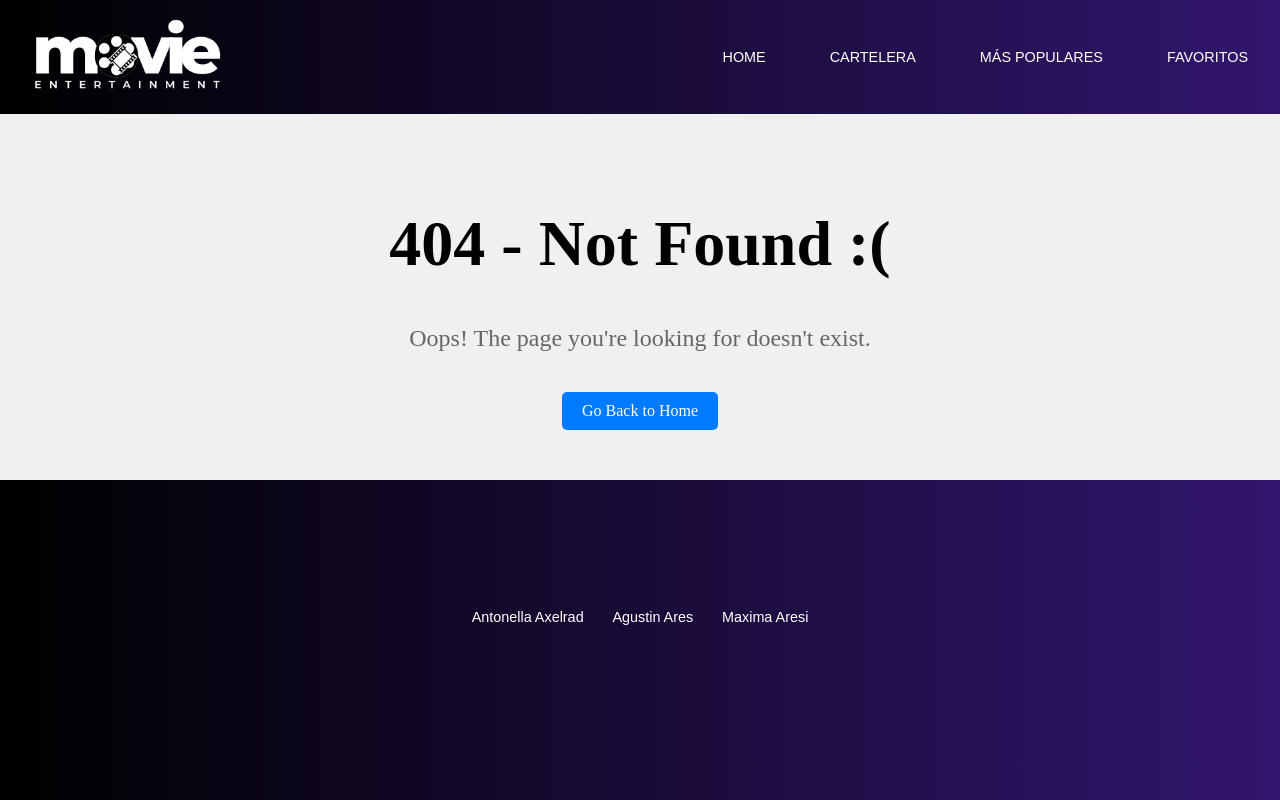
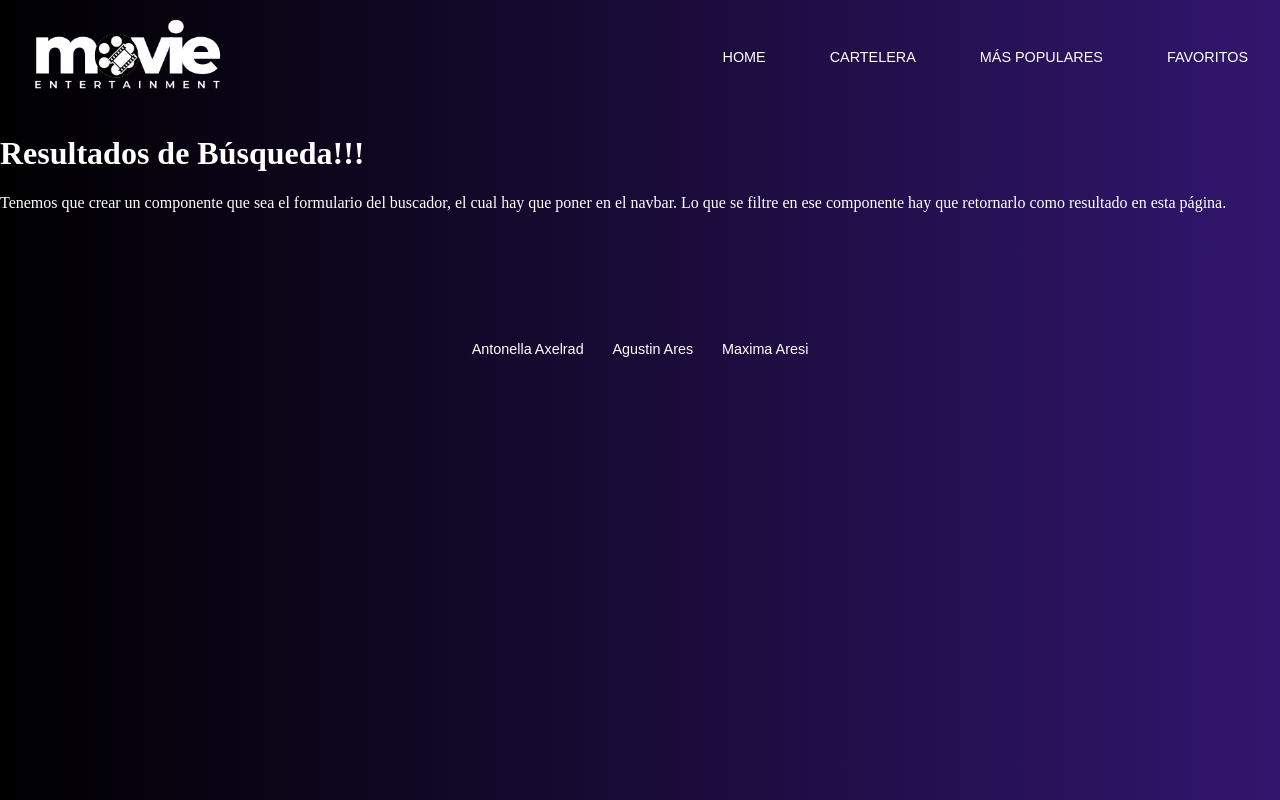
Before and after one commit to AgussAress/Prog3-Axelrad-Aresi-Ares-estabien, a React (Create React App) app in the folder proyecto-integrador/: page /resultados in a window 1280 px wide. Before the commit this address had no page. Built offline with nearby package versions, Linux system fonts and the light colour scheme.

Commit message:
pagina de resultados de búsqueda vacía

```diff
--- a/proyecto-integrador/src/App.js
+++ b/proyecto-integrador/src/App.js
@@ -7,8 +7,7 @@ import Cartelera from "./screens/Cartelera"
 import Populares from "./screens/Populares"
 import Favoritos from "./screens/Favoritos"
 import NotFound from "./screens/NotFound"
-
-
+import Resultados from "./screens/Resultados"
 
 
 function App() {
@@ -21,6 +20,7 @@ function App() {
         <Route path='/favoritos' component = {Favoritos} />
         <Route path='/populares' component = {Populares} />
         <Route path='/detalle/:id' component = {Detalle} />
+        <Route path='/resultados' component = {Resultados} />
         <Route path='' component = {NotFound}/>
       </Switch>
       <Footer/>
--- /dev/null
+++ b/proyecto-integrador/src/screens/Resultados.js
@@ -0,0 +1,13 @@
+import React from "react";
+
+function Resultados(props) {
+    return(
+        <div>
+            <div>
+                <h1>Resultados de Búsqueda!!!</h1>
+                <p>Tenemos que crear un componente que sea el formulario del buscador, el cual hay que poner en el navbar. Lo que se filtre en ese componente hay que retornarlo como resultado en esta página.</p>
+            </div>
+        </div>
+    )
+}
+export default Resultados
```
